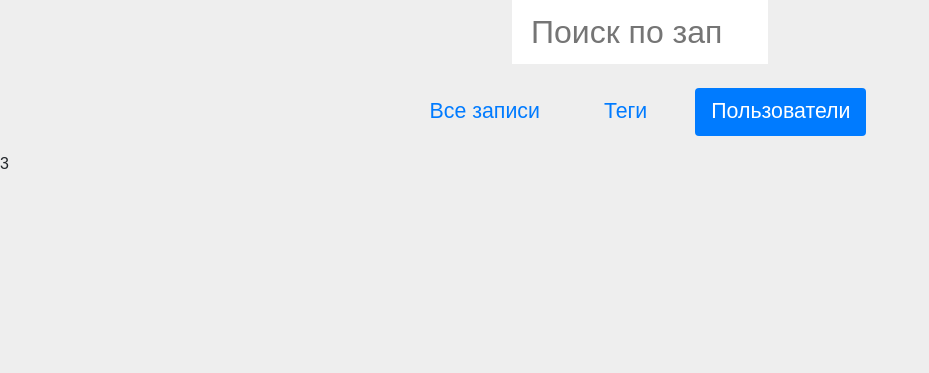
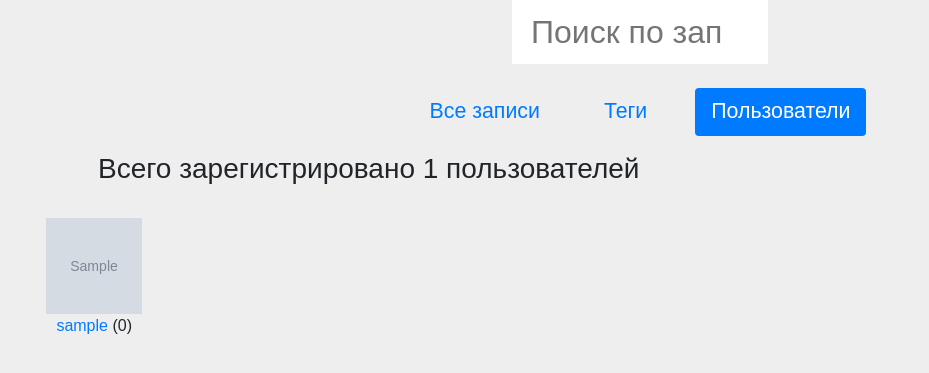
Before and after one commit to endlessnights/gifcol_proj, a Django app: page / in a window 1280 px wide, after a click on "Пользователи". Shown: the part 78-451 px from the top of the page, without its empty margins (0-929 px from the left). Run offline with Django 3.2, Linux system fonts and the light colour scheme; tables that the repository leaves empty hold one stand-in row (values such as "Sample post"); grey boxes marked "Sample" are stand-in pictures; some libraries are stand-ins or nearby versions.

Commit message:
Добавил вывод всех пользователей в соотв. вкладке на главной странице

```diff
--- a/gifcol_app/templates/gifcol_app/memes_base.html
+++ b/gifcol_app/templates/gifcol_app/memes_base.html
@@ -138,7 +138,19 @@
       {% endfor %}
   </div>
   <div class="tab-pane fade" id="pills-users" role="tabpanel" aria-labelledby="pills-users-tab">
-      3
+      <h3 style="margin-left:3.5em;">Всего зарегистрировано {{userscount}} пользователей</h3><br>
+
+            <div class="row text-center">
+                {% for user in users %}
+                <div class="col-sm-2">
+                    {%if user.avatar%}
+                    <img width="96" height="96" src="{{user.avatar.url}}"><br>
+                    {%endif%}
+                    <a href="/user/{{user.username}}">{{user.username}}</a> ({{userpostcount}})
+                </div>
+                {% endfor %}
+            </div>
+
   </div>
 </div>
 <br>
--- a/gifcol_app/views.py
+++ b/gifcol_app/views.py
@@ -1,3 +1,5 @@
+from itertools import count
+
 from django.db.models import Case, When, Value, BooleanField
 from django.views import View
 from django.http import HttpResponse, JsonResponse
@@ -21,10 +23,10 @@ def logout(request):
 def abstract_page(request, filetype=None):
     bookmarks = request.user.bookmarks.values_list('id', flat=True) if request.user.is_authenticated else [0]
     memes = Meme.objects.published().filter(
-#        filetype=filetype or 'gif',
+        #        filetype=filetype or 'gif',
     ).order_by(
         'created_at'
-    )[:10] .annotate(
+    )[:10].annotate(
         bookmarked=Case(
             When(
                 id__in=bookmarks,
@@ -35,12 +37,18 @@ def abstract_page(request, filetype=None):
         )
     )
     tags = Tag.objects.published().filter()
+    users = get_user_model().objects.all()
+    userscount = get_user_model().objects.count()
+    userpostcount = Meme.objects.filter(author__username=request.user).count()
     return render(
         request,
         'gifcol_app/memes_base.html',
         {
             'memes': memes,
             'tags': tags,
+            'users': users,
+            'userscount': userscount,
+            'userpostcount': userpostcount,
         }
     )
 
@@ -100,7 +108,7 @@ class TagLink(View):
 
 def moderate_unpub(request):
     memes = Meme.objects.filter(published=False,
-    ).order_by(
+                                ).order_by(
         '-created_at'
     )
 
@@ -111,6 +119,7 @@ def moderate_unpub(request):
             'memes': memes,
         }
     )
+
 
 def search_posts(request):
     bookmarks = request.user.bookmarks.values_list('id', flat=True) if request.user.is_authenticated else [0]
```
